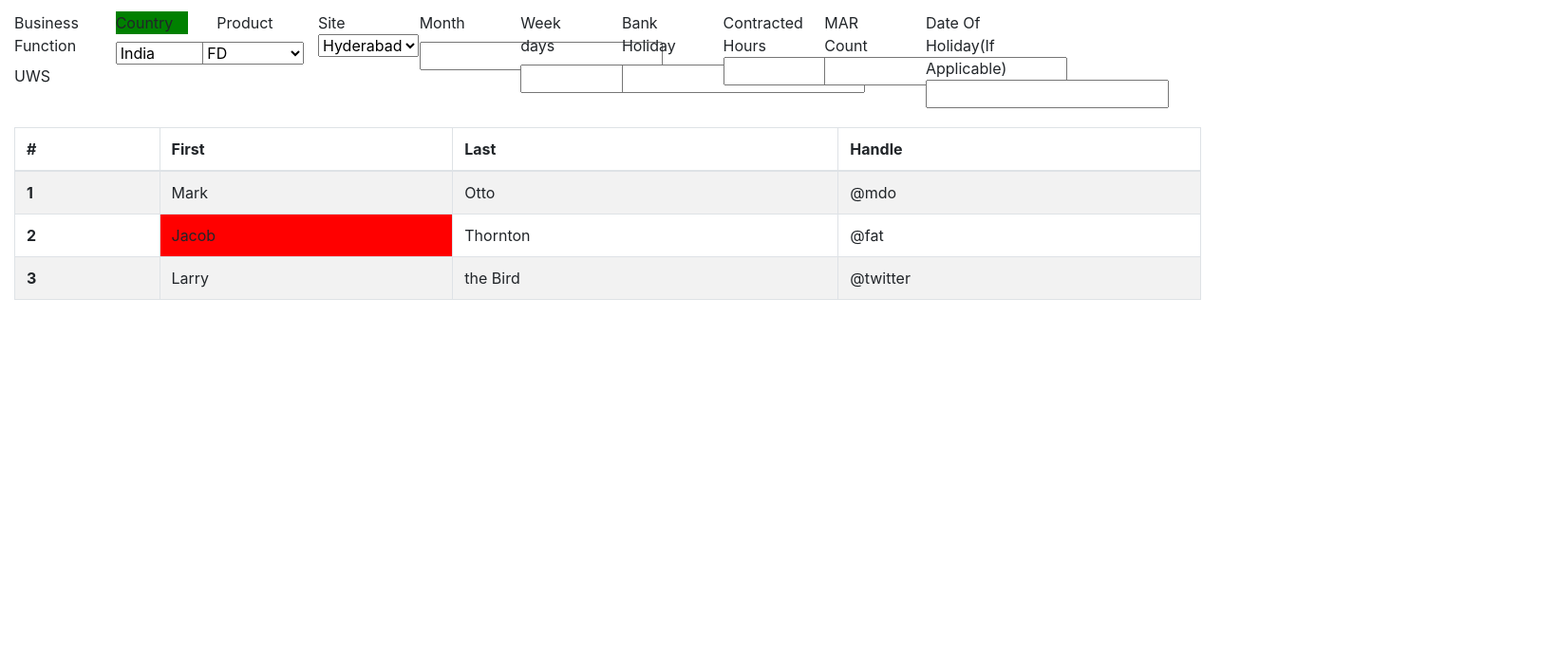
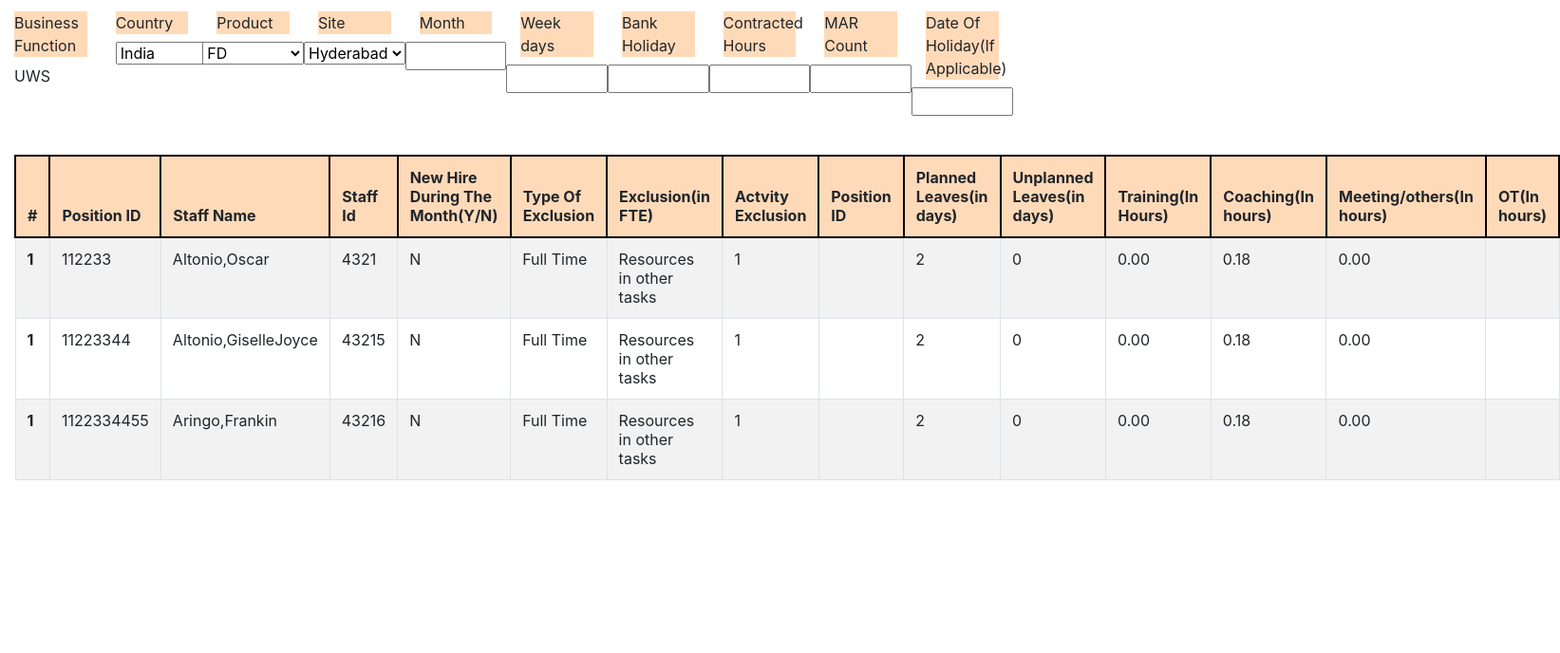
Before and after one commit to cummilate/MyMusicApp, a plain HTML site: page cap.html in a window 1280 px wide. Shown: the part 112-800 px from the top of the page at 95% size, 1643 px wide, since content can reach past the window. Drawn offline with nearby package versions, Linux system fonts and the light colour scheme.

Commit message:
changes to table and table colors

```diff
--- a/cap.html
+++ b/cap.html
@@ -13,10 +13,11 @@
             max-width: 5% !important;
         }
         .header {
-            margin-bottom : 20px;
+	    margin-top: 20px;
+            margin-bottom : 25px;
         }
         .toolbar {
-            margin-bottom : 20px;
+            margin-bottom : 25px;
         }
         .content {
 
@@ -29,21 +30,22 @@
 <div class="container-fluid">
     <div class="row header">
 
-        <h1 style="color:MediumSeaGreen;">Cap plan @Smartops:
-            <span style="color:DodgerBlue;">FTE break-up & Shrinkage Data Input - Module1</span></h1>
+        <h2 style="color:OrangeRed;">Cap plan @Smartops:
+            <span style="color:gray;">FTE break-up & Shrinkage Data Input - Module1</span></h2>
+	<hr style="width:80%;margin-left:0;border-width:1; color:gray;background-color:gray">
 
     </div>
     <div class="row toolbar form">
         <div class="col-1">
             <div class="form-group">
-                <label>Business Function</label>
+                <label style="background: PeachPuff" class="w-100">Business Function</label>
                 <field>UWS</field>
             </div>
         </div>
 
         <div class="col-1">
             <div class="form-group">
-                <label style="background: green" class="w-100">Country</label>
+                <label style="background: PeachPuff" class="w-100">Country</label>
                 <select>
                     <option>India</option>
                     <option>United Kingdom</option>
@@ -54,7 +56,7 @@
 
         <div class="col-1">
             <div class="form-group">
-                <label>Product</label>
+                <label style="background: PeachPuff" class="w-100">Product</label>
                 <div class="row">
                 <select class="w-100">
                     <option>FD</option>
@@ -66,68 +68,68 @@
 
 
         <div class="col-1">
-            <div class="label">
-                Site
-            </div>
-            <div class="control">
-                <select>
+            <div class="form-group">
+                <label style="background: PeachPuff" class="w-100">Site</label>
+                <div class="row">
+                <select class="w-100">
                     <option>Hyderabad</option>
                     <option>Vizag</option>
                 </select>
-            </div>
-        </div>
-
-        <div class="col-1">
-            <div class="form-group">
-                <label>Month</label>
-                <div class="row no-gutters">
-                    <input type="text" name="month">
                 </div>
             </div>
         </div>
 
         <div class="col-1">
             <div class="form-group">
-                <label>Week days</label>
-                <div class="row no-gutters">
-                    <input type="text" name="weekdays">
+                <label style="background: PeachPuff" class="w-100">Month</label>
+                <div class="row">
+                    <input class="w-100" type="text" name="month">
                 </div>
             </div>
         </div>
 
         <div class="col-1">
             <div class="form-group">
-                <label>Bank Holiday </label>
-                <div class="row no-gutters">
-                    <input type="text" name="bankHoliday">
+                <label style="background: PeachPuff" class="w-100">Week days</label>
+                <div class="row">
+                    <input class="w-100" type="text" name="weekdays">
                 </div>
             </div>
         </div>
 
         <div class="col-1">
-            <div class="label">
-                Contracted Hours
-            </div>
-            <div class="control">
-                <input>
+            <div class="form-group">
+                <label style="background: PeachPuff" class="w-100">Bank Holiday </label>
+                <div class="row">
+                    <input class="w-100" type="text" name="bankHoliday">
+                </div>
             </div>
         </div>
 
         <div class="col-1">
-            <div class="label">
-                MAR Count
-            </div>
-            <div class="control">
-                <input>
+	    <div class="form-group">
+                <label style="background: PeachPuff" class="w-100">Contracted Hours</label>
+                <div class="row">
+                    <input class="w-100" type="text" name="ContractedHours">
+                </div>
             </div>
         </div>
 
         <div class="col-1">
-            <div class="label">
-                Date Of Holiday(If Applicable)
+	    <div class="form-group">
+                <label style="background: PeachPuff" class="w-100">MAR Count</label>
+                <div class="row">
+                    <input class="w-100" type="text" name="MARCount">
+                </div>
             </div>
-            <div class="control">
-                <input>
+        </div>
+
+        <div class="col-1">
+	    <div class="form-group">
+                <label style="background: PeachPuff" class="w-100"s>Date Of Holiday(If Applicable)</label>
+                <div class="row">
+                    <input class="w-100" type="text" name="DateOfHoliday(If Applicable)">
+                </div>
             </div>
         </div>
 
@@ -136,31 +138,78 @@
         <table class="table table-striped table-bordered">
             <thead>
             <tr>
-                <th scope="col">#</th>
-                <th scope="col">First</th>
-                <th scope="col">Last</th>
-                <th scope="col">Handle</th>
+                <th style="background-color:PeachPuff; border:2px solid black; scope="col">#</th>
+                <th style="background-color:PeachPuff; border:2px solid black; scope="col">Position ID</th>
+                <th style="background-color:PeachPuff; border:2px solid black; scope="col">Staff Name</th>
+                <th style="background-color:PeachPuff; border:2px solid black; scope="col">Staff Id</th>
+		<th style="background-color:PeachPuff; border:2px solid black; scope="col">New Hire During The Month(Y/N)</th>
+                <th style="background-color:PeachPuff; border:2px solid black; scope="col">Type Of Exclusion</th>
+                <th style="background-color:PeachPuff; border:2px solid black; scope="col">Exclusion(in FTE)</th>
+                <th style="background-color:PeachPuff; border:2px solid black; scope="col">Actvity Exclusion</th>
+                <th style="background-color:PeachPuff; border:2px solid black; scope="col">Position ID</th>
+                <th style="background-color:PeachPuff; border:2px solid black; scope="col">Planned Leaves(in days)</th>
+                <th style="background-color:PeachPuff; border:2px solid black; scope="col">Unplanned Leaves(in days)</th>
+		<th style="background-color:PeachPuff; border:2px solid black; scope="col">Training(In Hours)</th>
+                <th style="background-color:PeachPuff; border:2px solid black; scope="col">Coaching(In hours)</th>
+                <th style="background-color:PeachPuff; border:2px solid black; scope="col">Meeting/others(In hours)</th>
+                <th style="background-color:PeachPuff; border:2px solid black; scope="col">OT(In hours)</th>
             </tr>
             </thead>
             <tbody>
             <tr>
                 <th scope="row">1</th>
-                <td>Mark</td>
-                <td>Otto</td>
-                <td>@mdo</td>
+                <td>112233</td>
+                <td>Altonio,Oscar</td>
+                <td>4321</td>
+		<td>N</td>
+                <td>Full Time</td>
+                <td>Resources in other tasks</td>
+		<td>1</td>
+                <td></td>
+                <td>2</td>
+		<td>0</td>
+                <td>0.00</td>
+                <td>0.18</td>
+                <td>0.00</td>
+                <td></td>
             </tr>
+
             <tr>
-                <th scope="row">2</th>
-                <td style="background: red">Jacob</td>
-                <td>Thornton</td>
-                <td>@fat</td>
+                <th scope="row">1</th>
+                <td>11223344</td>
+                <td>Altonio,GiselleJoyce</td>
+                <td>43215</td>
+		<td>N</td>
+                <td>Full Time</td>
+                <td>Resources in other tasks</td>
+		<td>1</td>
+                <td></td>
+                <td>2</td>
+		<td>0</td>
+                <td>0.00</td>
+                <td>0.18</td>
+                <td>0.00</td>
+                <td></td>
             </tr>
+
             <tr>
-                <th scope="row">3</th>
-                <td>Larry</td>
-                <td>the Bird</td>
-                <td>@twitter</td>
+                <th scope="row">1</th>
+                <td>1122334455</td>
+                <td>Aringo,Frankin</td>
+                <td>43216</td>
+		<td>N</td>
+                <td>Full Time</td>
+                <td>Resources in other tasks</td>
+		<td>1</td>
+                <td></td>
+                <td>2</td>
+		<td>0</td>
+                <td>0.00</td>
+                <td>0.18</td>
+                <td>0.00</td>
+                <td></td>
             </tr>
+
             </tbody>
         </table>
     </div>
```
